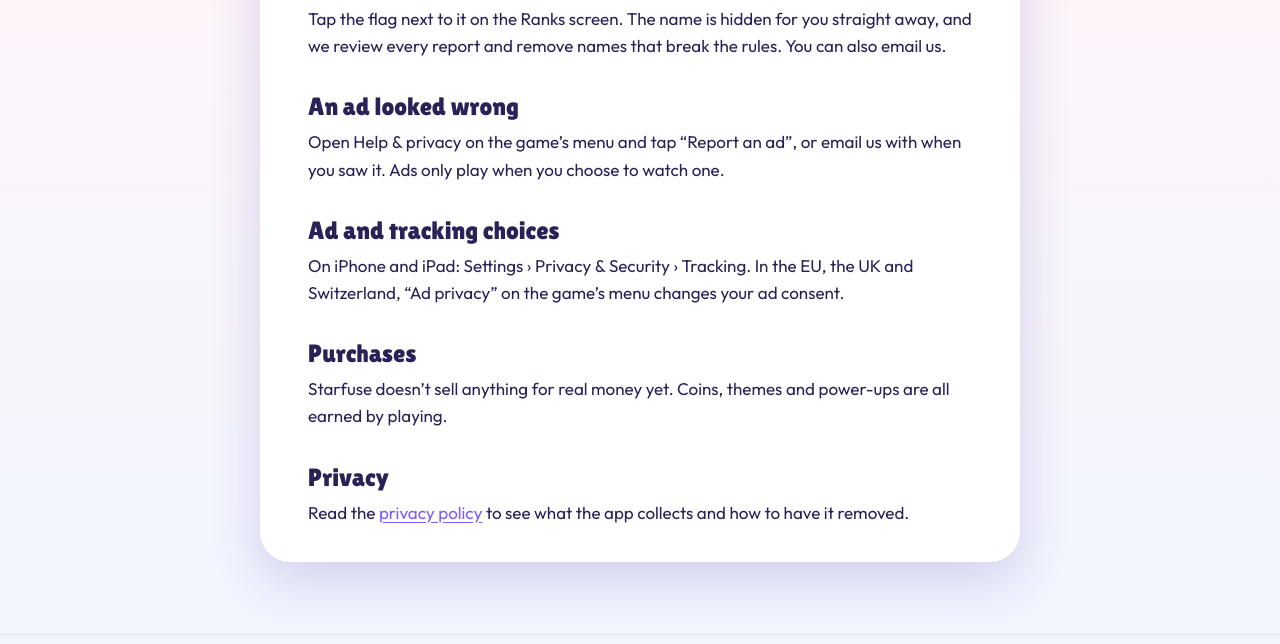
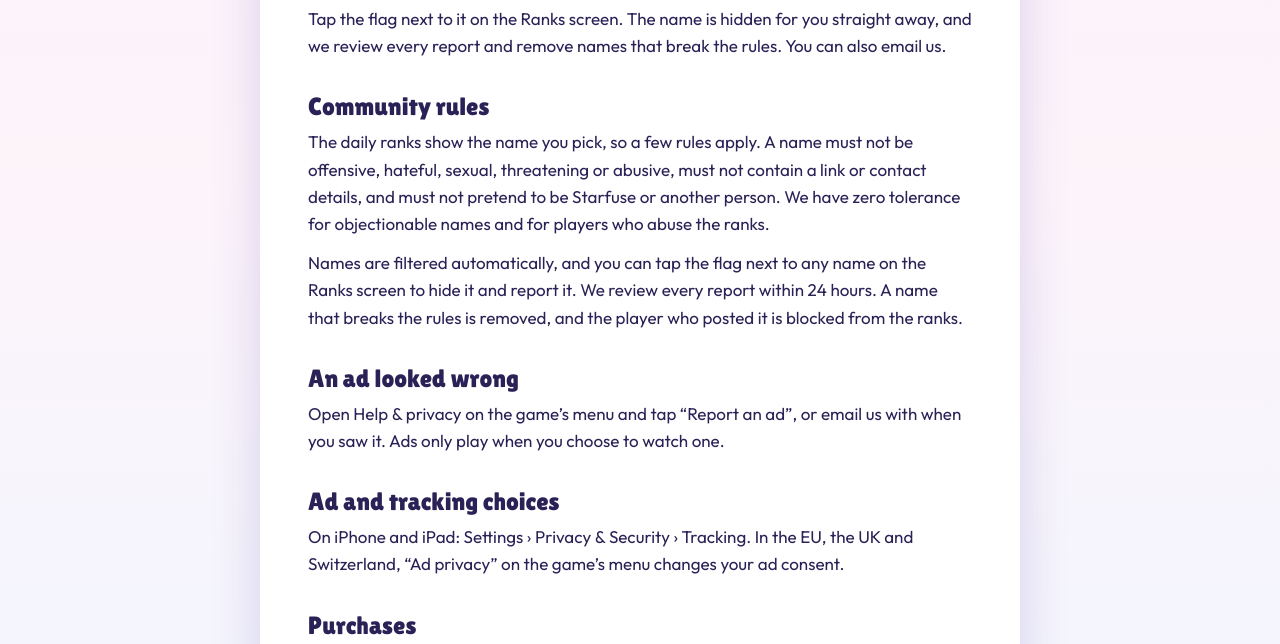
Before and after one commit to rragoo/starfuse, a plain HTML site: page support.html in a window 1280 px wide. Shown: the part 910-1554 px from the top of the page. Drawn offline with Linux system fonts and the light colour scheme.

Commit message:
Site: community rules (zero tolerance, 24-hour report review)
Co-Authored-By: Claude Sonnet 5.5 <noreply@anthropic.com>

```diff
--- a/support.html
+++ b/support.html
@@ -47,6 +47,13 @@
     <p>Tap the flag next to it on the Ranks screen. The name is hidden for you straight away, and we review every
       report and remove names that break the rules. You can also email us.</p>
 
+    <h2 id="rules">Community rules</h2>
+    <p>The daily ranks show the name you pick, so a few rules apply. A name must not be offensive, hateful, sexual,
+      threatening or abusive, must not contain a link or contact details, and must not pretend to be Starfuse or
+      another person. We have zero tolerance for objectionable names and for players who abuse the ranks.</p>
+    <p>Names are filtered automatically, and you can tap the flag next to any name on the Ranks screen to hide it and
+      report it. We review every report within 24 hours. A name that breaks the rules is removed, and the player who
+      posted it is blocked from the ranks.</p>
     <h2>An ad looked wrong</h2>
     <p>Open Help &amp; privacy on the game’s menu and tap “Report an ad”, or email us with when you saw it. Ads only
       play when you choose to watch one.</p>
```
